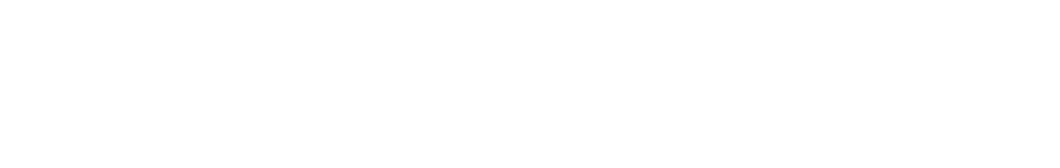
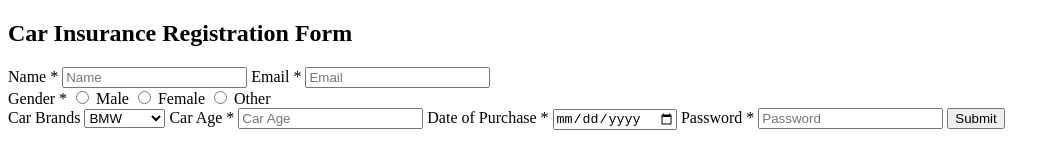
Before and after one commit to acciojob/car-insurance-form-nishantlamba11, a website: page main.html in a window 1280 px wide. Shown: the whole page, without its empty margins (0-1060 px from the left). Drawn offline with Linux system fonts and the light colour scheme.

Commit message:
created a submission

```diff
--- a/main.html
+++ b/main.html
@@ -8,6 +8,45 @@
 
 <body>
 	<!-- the entire body must be written by student -->
+	 <form method="POST">
+        <h2>Car Insurance Registration Form</h2>
+
+        <label for="name">Name *</label>
+        <input type="text" id="name" name="name" placeholder="Name" required>
+
+        <label for="email">Email *</label>
+        <input type="email" id="email" name="email" placeholder="Email" required>
+
+        <div class="radio-group">
+            <label>Gender *</label>
+            <input type="radio" id="male" name="gender" value="male" required>
+            <label for="male">Male</label>
+
+            <input type="radio" id="female" name="gender" value="female" required>
+            <label for="female">Female</label>
+
+            <input type="radio" id="other" name="gender" value="other" required>
+            <label for="other">Other</label>
+        </div>
+
+        <label for="cars">Car Brands</label>
+        <select id="cars" name="cars">
+            <option value="bmw">BMW</option>
+            <option value="audi">Audi</option>
+            <option value="mercedez">Mercedez</option>
+        </select>
+
+        <label for="carage">Car Age *</label>
+        <input type="number" id="carage" name="carage" placeholder="Car Age" required>
+
+        <label for="dop">Date of Purchase *</label>
+        <input type="date" id="dop" name="dop" required>
+
+        <label for="password">Password *</label>
+        <input type="password" id="password" name="password" placeholder="Password" required>
+
+        <button type="submit">Submit</button>
+    </form>
     <script type="text/javascript" src="./script.js">
 </script>
 
```
